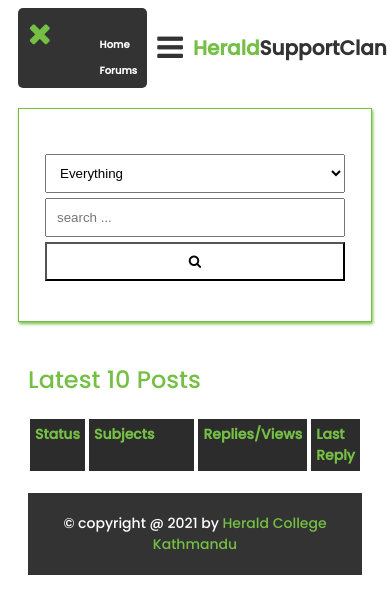
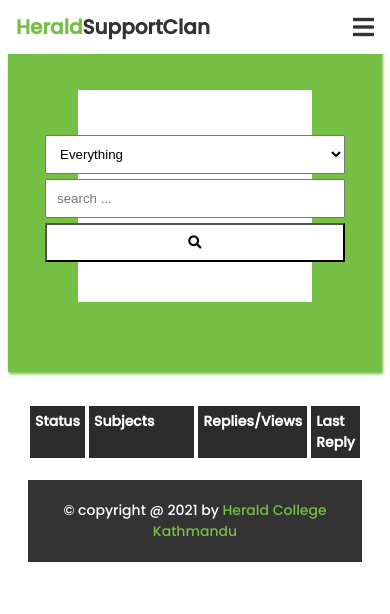
Before and after one commit to jenny-hub90/FinalYearProject, a Django app: page /latest_posts in a window 390 px wide. Shown: the top 614 px of the page. Run offline with Django 3.2, Linux system fonts and the light colour scheme; the visitor is signed in with stand-in values (Sample User, id 1); data that the repository does not hold is empty.

Commit message:
made the forum page nav consistent as that of the other pages and added a new page for our team

```diff
--- a/heraldsupportclan/HSC/urls.py
+++ b/heraldsupportclan/HSC/urls.py
@@ -8,6 +8,7 @@
 urlpatterns = [
 
     path('',views.Home, name='Home'),
+    path('team', views.team, name='team'),
     path('Forums',views.Forums, name='Forums'),
     path('detail/<slug>/', views.detail, name='detail'),
     path('posts/<slug>/', views.posts, name='posts'),
@@ -35,4 +36,5 @@
     path('create_post', create_post, name="create_post"),
     path('latest_posts', latest_posts, name="latest_posts"),
     path('search_result',search_result , name="search_result"),
+
 ]
--- a/heraldsupportclan/HSC/views.py
+++ b/heraldsupportclan/HSC/views.py
@@ -169,6 +169,8 @@
     return render(request, "latest-posts.html",context)
 
 def search_result(request):
+    return render(request,"search.html")
 
 
-    return render(request,"search.html")
+def team(request):
+    return render(request, "team.html")
--- a/heraldsupportclan/static/css/forumagain.css
+++ b/heraldsupportclan/static/css/forumagain.css
@@ -12,9 +12,110 @@
     font-size: 14px;
     font-family: 'Poppins', sans-serif;
     background-color:#fff;
-    color:#75bf44;
+    color:#fff;
     scroll-behavior: smooth;
+    overflow-x: hidden;
+    scroll-padding-top: 7rem;
+    font-size: 62.5%;
 }
+
+ /* html{
+    font-size: 62.5%;
+    overflow-x: hidden;
+    scroll-padding-top: 7rem;
+    scroll-behavior: smooth;
+}  */
+
+html::-webkit-scrollbar{
+    width:1rem;
+}
+
+html::-webkit-scrollbar-track{
+    background: #444;
+}
+
+html::-webkit-scrollbar-thumb{
+    background: var(--main-color);
+    border-radius: 5rem;
+}
+
+body{
+    background: #fff;
+}
+
+section{
+    padding:2rem 9%;
+}
+
+.heading{
+    text-align: center;
+    padding-bottom: 2rem;
+    color:#fff;
+    text-transform: uppercase;
+    font-size: 4rem;
+}
+
+.heading span{
+    color:var(--main-color);
+    text-transform: uppercase;
+}
+
+.btn{
+    margin-top: 1rem;
+    display: inline-block;
+    padding:.8rem 3rem;
+    font-size: 1.7rem;
+    border-radius: .5rem;
+    background: #666;
+    color:#fff;
+    cursor: pointer;
+    font-weight: 600;
+}
+
+.btn:hover{
+    background:var(--main-color);
+}
+
+.header{
+    position: fixed;
+    top:0; left: 0; right: 0;
+    z-index: 10000;
+    background: #fff;
+    display: flex;
+    align-items: center;
+    justify-content: space-between;
+    padding:1.5rem 9%;
+}
+
+.header .logo{
+    font-weight: bolder;
+    color:#333;
+    font-size: 2.5rem;
+
+}
+
+ .header .logo span{
+    color:var(--main-color);
+}
+
+.header .navbar a{
+    font-size: 1.7rem;
+    color:#000;
+    margin-left: 2rem;
+
+}
+
+.header .navbar a:hover{
+    color:var(--main-color);
+}
+
+#menu-bars{
+    font-size: 3rem;
+    color:#333;
+    cursor: pointer;
+    display: none;
+}
+
 
 
 html::-webkit-scrollbar{
@@ -30,11 +131,11 @@
     border-radius: 5rem;
 }
 
-
-a{
-    color:#fff;
-    font-weight: bolder;
+ a{
+    color: #75bf44;
+     /* font-weight: bolder;  */
     text-decoration: none;
+    font-size: 15px;
 }
 
 h1{
@@ -72,6 +173,7 @@
     margin:4px;
     border-radius: 5px;
     background-color:#333;
+    font-size: 14px;
 }
 
 .subforum-description *{
@@ -90,6 +192,9 @@
 
 .subforum-devider{
     display: none;
+}
+.forum-info{
+    font-size: 14px;
 }
 
 
@@ -143,12 +248,12 @@
 
   }
 /*   Header Section    */
-
+/*
 header{
     margin-inline: 10px;
-}
+} */
   /* Nav Bar styles */
-.navbar{
+/* .navbar{
     display:flex;
     align-items: center;
 }
@@ -197,14 +302,14 @@
     margin-right:10px;
     color: #333;
     cursor: pointer;
-}
+} */
 
 /* @font-face {
     font-family:aquire;
     src:url(aquire.otf);
 } */
 
-.brand{
+/* .brand{
     font-weight: bolder;
     font-size:30px;
     display: inline-block;
@@ -213,15 +318,15 @@
 }
 .brand span{
     color:var(--main-color);
-}
+}  */
 
 
 /*Navbar for the smartphones*/
-@media screen and (max-width: 460px){
-    /* .navigation{
+/* @media screen and (max-width: 460px){
+     .navigation{
         max-height: auto;
     }
-     */
+
     .navigation{
         background-color:#333;
         padding: 10px;
@@ -251,11 +356,11 @@
     .brand{
         font-size:20px;
     }
-}
+} */
 
   /* Search Box styles */
 .search-box{
-    border: solid 1px #75bf44;
+    border: solid 70px #75bf44;
     margin-top: 20px;
     padding: 40px;
     display:flex;
@@ -305,6 +410,7 @@
 /* Footer Styling */
 
 footer{
+    font-size: 14px;
     margin-top: 20px;
     padding: 20px;
     background-color:  #333;
@@ -323,6 +429,7 @@
 /* posts table's head  */
 .table-head{
     display: flex;
+    font-size: 14px;
 }
 
 .table-head div{
@@ -352,12 +459,15 @@
 
 .table-row{
     display: flex;
+    font-size: 14px;
 }
 
 .table-row .status, .table-row .subjects, .table-row .replies, .table-row .last-reply{
+    font-size: 14px;
     padding: 5px;
     margin: 2px;
     background-color: #333;
+
 }
 
 .table-row .status{
@@ -379,7 +489,7 @@
 }
 
 /* navigation path*/
-.navigate{
+/* .navigate{
     margin-block: 20px;
     font-weight: lighter;
     font-size: 24px;
@@ -393,13 +503,14 @@
 .navigate a:hover{
     color:#75bf44;
     font-weight: bolder;
-}
+} */
 
 /* Pagination*/
 
 .pagination{
     padding: 20px;
     font-size: 15px;
+    color:#75bf44;
 }
 
 .pagination a{
@@ -450,6 +561,7 @@
     background-color: #333;
     padding: 10px;
     margin-top: 5px;
+    font-size: 14px;
 }
 
 .body .authors .username{
@@ -492,3 +604,67 @@
 .comment-area input:hover{
     border: solid 1px #000000;
 }
+
+
+
+/* media queries  */
+
+@media (max-width:991px){
+
+    html{
+        font-size: 55%;
+    }
+
+    .header{
+        padding:1.5rem 2rem;
+    }
+
+    section{
+        padding:2rem;
+    }
+
+}
+
+@media (max-width:768px){
+
+    #menu-bars{
+        display: initial;
+    }
+
+    .header .navbar{
+        position: absolute;
+        top:100%; left:0; right:0;
+        border-top: .1rem solid #222;
+        background: #333;
+        clip-path: polygon(0 0, 100% 0, 100% 0, 0 0);
+    }
+
+    .header .navbar.active{
+        clip-path: polygon(0 0, 100% 0, 100% 100%, 0% 100%);
+    }
+
+    .fa-times{
+        transform: rotate(180deg);
+    }
+
+    .header .navbar a{
+        display: flex;
+        background:#FFF;
+        border-radius: .5rem;
+        padding:1.3rem;
+        margin:1.3rem;
+        font-size: 2rem;
+    }
+
+
+
+}
+
+@media (max-width:450px){
+
+    html{
+        font-size: 50%;
+    }
+
+
+}
--- a/heraldsupportclan/static/js/forumagain.js
+++ b/heraldsupportclan/static/js/forumagain.js
@@ -1,16 +1,16 @@
-function hideIconBar(){
-    var iconBar = document.getElementById("iconBar");
-    var navigation = document.getElementById("navigation");
-    iconBar.setAttribute("style", "display:none;");
-    navigation.classList.remove("hide");
-}
+// function hideIconBar(){
+//     var iconBar = document.getElementById("iconBar");
+//     var navigation = document.getElementById("navigation");
+//     iconBar.setAttribute("style", "display:none;");
+//     navigation.classList.remove("hide");
+// }
 
-function showIconBar(){
-    var iconBar = document.getElementById("iconBar");
-    var navigation = document.getElementById("navigation");
-    iconBar.setAttribute("style", "display:block;");
-    navigation.classList.add("hide");
-}
+// function showIconBar(){
+//     var iconBar = document.getElementById("iconBar");
+//     var navigation = document.getElementById("navigation");
+//     iconBar.setAttribute("style", "display:block;");
+//     navigation.classList.add("hide");
+// }
 
 //Comment
 function showComment(){
--- a/heraldsupportclan/templates/latest-posts.html
+++ b/heraldsupportclan/templates/latest-posts.html
@@ -1,34 +1,41 @@
 {% load static %}
 {% load hitcount_tags %}
-{%if user.is_authenticated%}
+
+{% if user.is_authenticated%}
 <!DOCTYPE html>
 <html lang="en">
 <head>
     <meta charset="UTF-8">
     <meta name="viewport" content="width=device-width, initial-scale=1.0">
     <title>Forum</title>
-    <link rel="stylesheet" href={%static 'css/forumagain.css'%}>
+    <link rel="stylesheet" href="{%static 'css/forumagain.css'%}">
     <link rel="stylesheet" href="https://cdnjs.cloudflare.com/ajax/libs/font-awesome/4.7.0/css/font-awesome.min.css">
     <link rel="preconnect" href="https://fonts.gstatic.com">
     <link href="https://fonts.googleapis.com/css2?family=Titillium+Web:ital@1&display=swap" rel="stylesheet">
+     <!-- font awesome cdn link  -->
+     <link rel="stylesheet" href="https://cdnjs.cloudflare.com/ajax/libs/font-awesome/5.15.4/css/all.min.css">
 </head>
 
 <body>
-    <header>
-        <!--NavBar Section-->
-        <div class="navbar">
-            <nav class="navigation hide" id="navigation">
-                <span class="close-icon" id="close-icon" onclick="showIconBar()"><i class="fa fa-close"></i></span>
-                <ul class="nav-list">
-                    <li class="nav-item"><a href="{% url 'Home' %}">Home</a></li>
-                    <li class="nav-item"><a href="{% url 'Forums' %}">Forums</a></li>
-                    <li class="nav-item"><a href="{% url 'Event' %}">Events</a></li>
-                    <li class="nav-item"><a href="{% url 'Newsletter' %}">Newsletter</a></li>
-                </ul>
-            </nav>
-            <a class="bar-icon" id="iconBar" onclick="hideIconBar()"><i class="fa fa-bars"></i></a>
-            <div class="brand"><span>Herald</span>SupportClan</div>
-        </div>
+
+<!-- header section starts  -->
+
+<header class="header">
+
+    <a href="#" class="logo"><span>Herald</span>SupportClan</a>
+
+    <nav class="navbar">
+      <a href="{% url 'Home' %}">Home</a>
+      <a href="{% url 'Forums' %}">Forums</a>
+      <a href="{% url 'Event' %}">Events</a>
+      <a href="{% url 'Newsletter' %}">Newsletter</a>
+    </nav>
+
+    <div id="menu-bars" class="fas fa-bars"></div>
+
+</header>
+
+<!-- header section ends -->
         <!--SearchBox Section-->
         <form action="{% url 'search_result' %}" role="form" method="GET">
             <div class="search-box">
@@ -84,6 +91,7 @@
         &copy; copyright @ 2021 by <span>Herald College Kathmandu</span>
     </footer>
     <script src="{%static 'js/forumagain.js'%}"></script>
+    <script src="{% static 'js/event.js' %}"></script>
 </body>
 </html>
 {% else %}
```
Also changed, not shown: heraldsupportclan/static/css/Event.css (+1 -10 lines), heraldsupportclan/static/css/Home.css (+24 -9 lines), heraldsupportclan/static/css/team.css (added, +92 -0 lines), heraldsupportclan/templates/Forums.html (+24 -17 lines), heraldsupportclan/templates/Home.html (+3 -4 lines), heraldsupportclan/templates/detail.html (+23 -16 lines), heraldsupportclan/templates/posts.html (+24 -16 lines), heraldsupportclan/templates/search.html (+25 -16 lines), heraldsupportclan/templates/team.html (added, +101 -0 lines), heraldsupportclan/static/Images/Jenny.jpg (added).
